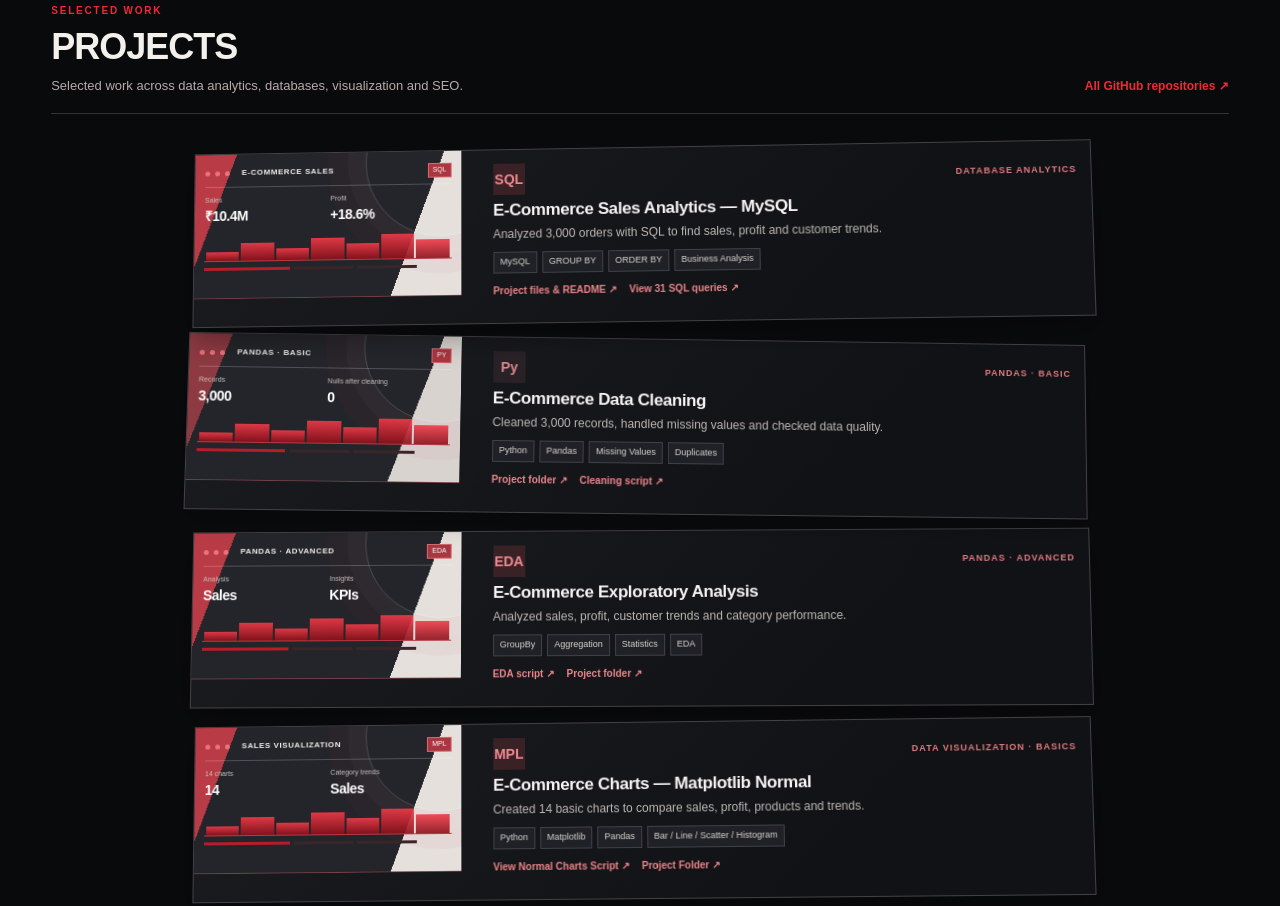
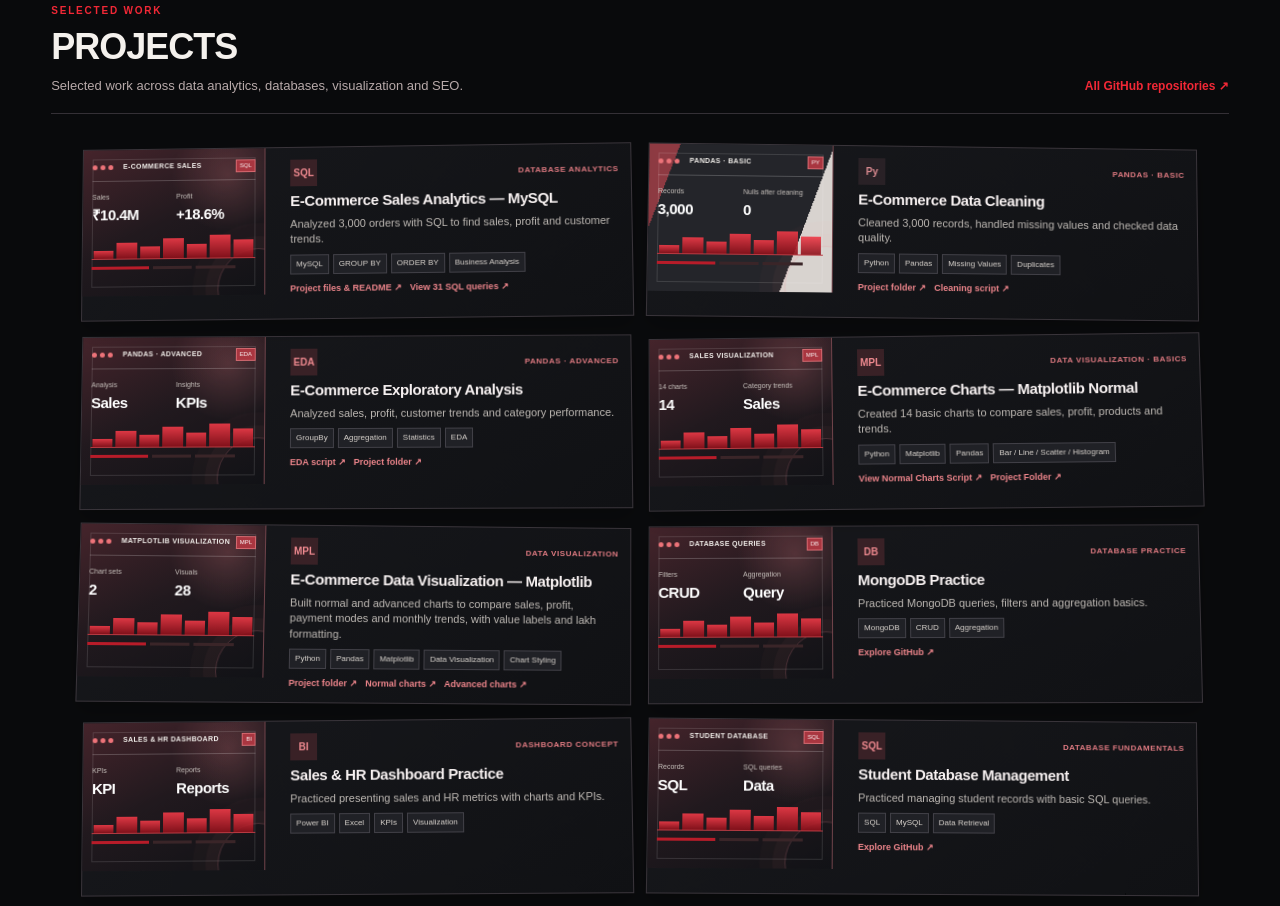
Before and after one commit to sandeepyadav-08/Sandeepkumar.github.in, a plain HTML site: page index.html in a window 1280 px wide. Shown: the part 1603-2509 px from the top of the page. Drawn offline with Linux system fonts and the light colour scheme.

Commit message:
Show two compact landscape projects per row with refreshed thumbnails

```diff
--- a/index.html
+++ b/index.html
@@ -291,6 +291,95 @@ body{background:#090a0c}
 #projects .card.project:nth-child(2) .project-preview{background:linear-gradient(110deg,#8e3a42 0 13%,#24252a 13% 78%,#d8d3cf 78% 100%)}
 #projects .card.project:nth-child(2) .project-icon{background:#292126;color:#d98a90}
 
+
+/* Two landscape project cards per row with refreshed visual thumbnails */
+#projects .grid{
+  max-width:1120px;
+  grid-template-columns:repeat(2,minmax(0,1fr));
+  gap:16px;
+  padding:8px 0 24px;
+  align-items:stretch;
+}
+#projects .card.project{
+  display:grid;
+  grid-template-columns:35% minmax(0,1fr);
+  grid-template-rows:auto auto auto auto 1fr;
+  column-gap:13px;
+  align-content:start;
+  min-height:174px;
+  width:100%;
+  margin:0;
+  padding:12px;
+  border:1px solid #39343a;
+  background:linear-gradient(145deg,#17181c,#101114);
+  box-shadow:0 9px 22px rgba(0,0,0,.25);
+}
+#projects .project-preview{
+  grid-column:1;
+  grid-row:1 / span 5;
+  height:100%;
+  min-height:148px;
+  margin:-12px 0 -12px -12px;
+  padding:11px 9px;
+  background:
+    radial-gradient(circle at 80% 18%,rgba(240,133,139,.22),transparent 30%),
+    linear-gradient(155deg,#45242b 0%,#21191e 48%,#111216 100%);
+  border-right:1px solid #70434a;
+  border-bottom:0;
+  position:relative;
+}
+#projects .project-preview:before{
+  content:"";
+  position:absolute;inset:9px;
+  border:1px solid rgba(255,255,255,.12);
+  pointer-events:none;
+}
+#projects .project-preview:after{
+  width:80px;height:80px;right:-35px;top:auto;bottom:-35px;
+  border-color:rgba(239,139,145,.24);
+  box-shadow:0 0 0 12px rgba(239,139,145,.035),0 0 0 25px rgba(239,139,145,.025);
+}
+#projects .preview-head{gap:3px;padding-bottom:7px}
+#projects .preview-head b{font-size:7px;letter-spacing:.35px}
+#projects .preview-tag{font-size:6px;padding:1px 3px}
+#projects .preview-metrics{grid-template-columns:1fr;gap:5px;margin-top:11px}
+#projects .preview-metrics small{font-size:7px}
+#projects .preview-metrics strong{font-size:15px}
+#projects .mini-bars{height:25px;gap:3px}
+#projects .preview-line{margin-top:7px}
+#projects .project-top{grid-column:2;grid-row:1;gap:6px}
+#projects .project-icon{width:27px;height:27px;font-size:10px}
+#projects .project-type{font-size:8px;letter-spacing:.55px}
+#projects .project h3{grid-column:2;grid-row:2;font-size:15px;line-height:1.25;margin:6px 0}
+#projects .project p{grid-column:2;grid-row:3;font-size:11px;line-height:1.4}
+#projects .project .tags{grid-column:2;grid-row:4;gap:4px;margin-top:7px}
+#projects .project .tag{font-size:8px;padding:3px 5px}
+#projects .project-links{grid-column:2;grid-row:5;gap:8px;margin-top:8px}
+#projects .project-links a{font-size:9px}
+#projects .card.project:hover{
+  transform:perspective(1000px) rotateX(0) rotateY(0) rotateZ(0) translateY(-3px);
+  border-color:#a75a62;
+  box-shadow:0 15px 28px rgba(0,0,0,.38);
+}
+@media(max-width:850px){
+  #projects .grid{grid-template-columns:1fr;max-width:760px}
+  #projects .card.project{grid-template-columns:30% minmax(0,1fr);min-height:165px}
+  #projects .project-preview{min-height:140px}
+}
+@media(max-width:560px){
+  #projects .grid{grid-template-columns:1fr;gap:12px}
+  #projects .card.project{grid-template-columns:32% minmax(0,1fr);padding:10px;column-gap:10px;min-height:154px}
+  #projects .project-preview{margin:-10px 0 -10px -10px;min-height:142px;padding:9px 7px}
+  #projects .project h3{font-size:14px}
+  #projects .project p{font-size:10px}
+  #projects .project-links{flex-wrap:wrap}
+  #projects .project-links a{font-size:8px}
+  #projects .project .tag{font-size:7px}
+}
+@media(prefers-reduced-motion:reduce){
+  #projects .card.project,#projects .card.project.is-visible{transform:none!important}
+}
+
 </style>
 </head>
 <body>
```
